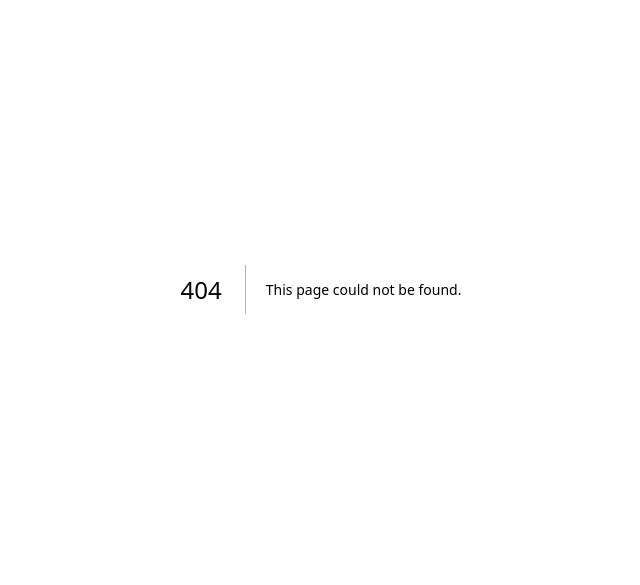
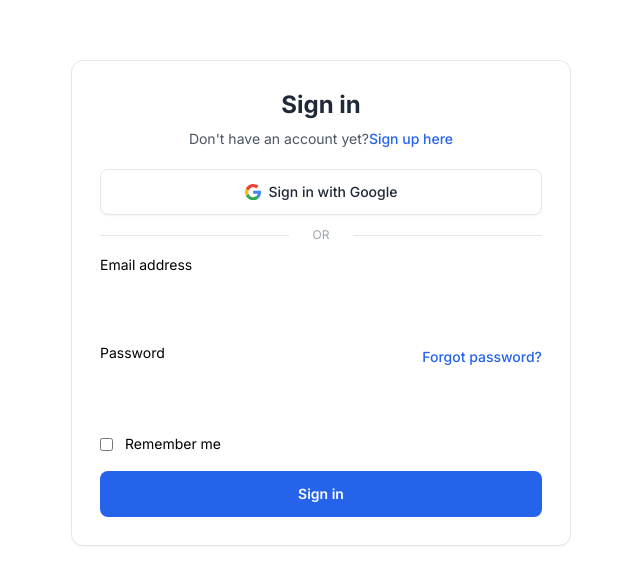
Before and after one commit to sayad-mallllek/ai-app, a Next.js app: page /login in a window 1280 px wide. Before the commit this address had no page. Shown: the part 111-696 px from the top of the page, without its empty margins (319-959 px from the left). Built offline with nearby package versions, Linux system fonts and the light colour scheme; no server answers.

Commit message:
Some supabase auth changes

```diff
--- /dev/null
+++ b/src/app/login/page.tsx
@@ -0,0 +1,160 @@
+import GoogleIcon from "@/components/google-icon";
+import { createClient } from "@/utils/supabase/server";
+
+export default async function Login() {
+  const supabase = createClient();
+  //   await supabase.auth.signInWithPassword({
+  //     email: "",
+  //     password: "",
+  //   });
+
+  return (
+    <div className="flex justify-center items-center min-h-screen bg-white dark:bg-slate-900">
+      <div className="mt-7 max-w-[500px] grow bg-white border border-gray-200 rounded-xl shadow-sm dark:bg-neutral-900 dark:border-neutral-700">
+        <div className="p-4 sm:p-7">
+          <div className="text-center">
+            <h1 className="block text-2xl font-bold text-gray-800 dark:text-white">
+              Sign in
+            </h1>
+            <p className="mt-2 text-sm text-gray-600 dark:text-neutral-400">
+              Don't have an account yet?
+              <a
+                className="text-blue-600 decoration-2 hover:underline font-medium dark:text-blue-500"
+                href="../examples/html/signup.html"
+              >
+                Sign up here
+              </a>
+            </p>
+          </div>
+
+          <div className="mt-5">
+            <button
+              type="button"
+              className="w-full py-3 px-4 inline-flex justify-center items-center gap-x-2 text-sm font-medium rounded-lg border border-gray-200 bg-white text-gray-800 shadow-sm hover:bg-gray-50 disabled:opacity-50 disabled:pointer-events-none dark:bg-neutral-900 dark:border-neutral-700 dark:text-white dark:hover:bg-neutral-800"
+            >
+              <GoogleIcon />
+              Sign in with Google
+            </button>
+
+            <div className="py-3 flex items-center text-xs text-gray-400 uppercase before:flex-1 before:border-t before:border-gray-200 before:me-6 after:flex-1 after:border-t after:border-gray-200 after:ms-6 dark:text-neutral-500 dark:before:border-neutral-600 dark:after:border-neutral-600">
+              Or
+            </div>
+
+            <form>
+              <div className="grid gap-y-4">
+                <div>
+                  <label
+                    htmlFor="email"
+                    className="block text-sm mb-2 dark:text-white"
+                  >
+                    Email address
+                  </label>
+                  <div className="relative">
+                    <input
+                      type="email"
+                      id="email"
+                      name="email"
+                      className="py-3 px-4 block w-full border-gray-200 rounded-lg text-sm focus:border-blue-500 focus:ring-blue-500 disabled:opacity-50 disabled:pointer-events-none dark:bg-neutral-900 dark:border-neutral-700 dark:text-neutral-400 dark:placeholder-neutral-500 dark:focus:ring-neutral-600"
+                      required
+                      aria-describedby="email-error"
+                    />
+                    <div className="hidden absolute inset-y-0 end-0 pointer-events-none pe-3">
+                      <svg
+                        className="size-5 text-red-500"
+                        width="16"
+                        height="16"
+                        fill="currentColor"
+                        viewBox="0 0 16 16"
+                        aria-hidden="true"
+                      >
+                        <path d="M16 8A8 8 0 1 1 0 8a8 8 0 0 1 16 0zM8 4a.905.905 0 0 0-.9.995l.35 3.507a.552.552 0 0 0 1.1 0l.35-3.507A.905.905 0 0 0 8 4zm.002 6a1 1 0 1 0 0 2 1 1 0 0 0 0-2z" />
+                      </svg>
+                    </div>
+                  </div>
+                  <p
+                    className="hidden text-xs text-red-600 mt-2"
+                    id="email-error"
+                  >
+                    Please include a valid email address so we can get back to
+                    you
+                  </p>
+                </div>
+
+                <div>
+                  <div className="flex justify-between items-center">
+                    <label
+                      htmlFor="password"
+                      className="block text-sm mb-2 dark:text-white"
+                    >
+                      Password
+                    </label>
+                    <a
+                      className="text-sm text-blue-600 decoration-2 hover:underline font-medium"
+                      href="../examples/html/recover-account.html"
+                    >
+                      Forgot password?
+                    </a>
+                  </div>
+                  <div className="relative">
+                    <input
+                      type="password"
+                      id="password"
+                      name="password"
+                      className="py-3 px-4 block w-full border-gray-200 rounded-lg text-sm focus:border-blue-500 focus:ring-blue-500 disabled:opacity-50 disabled:pointer-events-none dark:bg-neutral-900 dark:border-neutral-700 dark:text-neutral-400 dark:placeholder-neutral-500 dark:focus:ring-neutral-600"
+                      required
+                      aria-describedby="password-error"
+                    />
+                    <div className="hidden absolute inset-y-0 end-0 pointer-events-none pe-3">
+                      <svg
+                        className="size-5 text-red-500"
+                        width="16"
+                        height="16"
+                        fill="currentColor"
+                        viewBox="0 0 16 16"
+                        aria-hidden="true"
+                      >
+                        <path d="M16 8A8 8 0 1 1 0 8a8 8 0 0 1 16 0zM8 4a.905.905 0 0 0-.9.995l.35 3.507a.552.552 0 0 0 1.1 0l.35-3.507A.905.905 0 0 0 8 4zm.002 6a1 1 0 1 0 0 2 1 1 0 0 0 0-2z" />
+                      </svg>
+                    </div>
+                  </div>
+                  <p
+                    className="hidden text-xs text-red-600 mt-2"
+                    id="password-error"
+                  >
+                    8+ characters required
+                  </p>
+                </div>
+
+                <div className="flex items-center">
+                  <div className="flex">
+                    <input
+                      id="remember-me"
+                      name="remember-me"
+                      type="checkbox"
+                      className="shrink-0 mt-0.5 border-gray-200 rounded text-blue-600 focus:ring-blue-500 dark:bg-neutral-800 dark:border-neutral-700 dark:checked:bg-blue-500 dark:checked:border-blue-500 dark:focus:ring-offset-gray-800"
+                    />
+                  </div>
+                  <div className="ms-3">
+                    <label
+                      htmlFor="remember-me"
+                      className="text-sm dark:text-white"
+                    >
+                      Remember me
+                    </label>
+                  </div>
+                </div>
+
+                <button
+                  type="submit"
+                  className="w-full py-3 px-4 inline-flex justify-center items-center gap-x-2 text-sm font-semibold rounded-lg border border-transparent bg-blue-600 text-white hover:bg-blue-700 disabled:opacity-50 disabled:pointer-events-none"
+                >
+                  Sign in
+                </button>
+              </div>
+            </form>
+          </div>
+        </div>
+      </div>
+    </div>
+  );
+}
--- a/src/app/page.tsx
+++ b/src/app/page.tsx
@@ -6,7 +6,9 @@
 import Message from "@/components/Message/message";
 import SidebarIcon from "@/components/sidebar-icon";
 import Sidebar from "@/components/Sidebar/sidebar";
+import { createClient } from "@/utils/supabase/client";
 import { useCompletion } from "ai/react";
+import { useEffect } from "react";
 
 export default function Completion() {
   const {
@@ -18,6 +20,15 @@
     handleSubmit,
     setInput,
   } = useCompletion();
+
+  const testSupabase = async () => {
+    const supabase = createClient();
+    const { data: notes } = await supabase.from("notes").select();
+  };
+
+  useEffect(() => {
+    testSupabase();
+  }, []);
 
   const formSubmit = async (e: React.FormEvent<HTMLFormElement>) => {
     e.preventDefault();
--- /dev/null
+++ b/src/components/google-icon.tsx
@@ -0,0 +1,33 @@
+import React from "react";
+
+const GoogleIcon = (props: React.SVGProps<SVGSVGElement>) => {
+  return (
+    <svg
+      className="w-4 h-auto"
+      width="46"
+      height="47"
+      viewBox="0 0 46 47"
+      fill="none"
+      {...props}
+    >
+      <path
+        d="M46 24.0287C46 22.09 45.8533 20.68 45.5013 19.2112H23.4694V27.9356H36.4069C36.1429 30.1094 34.7347 33.37 31.5957 35.5731L31.5663 35.8669L38.5191 41.2719L38.9885 41.3306C43.4477 37.2181 46 31.1669 46 24.0287Z"
+        fill="#4285F4"
+      />
+      <path
+        d="M23.4694 47C29.8061 47 35.1161 44.9144 39.0179 41.3012L31.625 35.5437C29.6301 36.9244 26.9898 37.8937 23.4987 37.8937C17.2793 37.8937 12.0281 33.7812 10.1505 28.1412L9.88649 28.1706L2.61097 33.7812L2.52296 34.0456C6.36608 41.7125 14.287 47 23.4694 47Z"
+        fill="#34A853"
+      />
+      <path
+        d="M10.1212 28.1413C9.62245 26.6725 9.32908 25.1156 9.32908 23.5C9.32908 21.8844 9.62245 20.3275 10.0918 18.8588V18.5356L2.75765 12.8369L2.52296 12.9544C0.909439 16.1269 0 19.7106 0 23.5C0 27.2894 0.909439 30.8731 2.49362 34.0456L10.1212 28.1413Z"
+        fill="#FBBC05"
+      />
+      <path
+        d="M23.4694 9.07688C27.8699 9.07688 30.8622 10.9863 32.5344 12.5725L39.1645 6.11C35.0867 2.32063 29.8061 0 23.4694 0C14.287 0 6.36607 5.2875 2.49362 12.9544L10.0918 18.8588C11.9987 13.1894 17.25 9.07688 23.4694 9.07688Z"
+        fill="#EB4335"
+      />
+    </svg>
+  );
+};
+
+export default GoogleIcon;
--- a/src/components/sidebar-icon.tsx
+++ b/src/components/sidebar-icon.tsx
@@ -30,8 +30,8 @@
     >
       <path
         opacity="0.5"
-        fill-rule="evenodd"
-        clip-rule="evenodd"
+        fillRule="evenodd"
+        clipRule="evenodd"
         d="M3.17157 4.1716C2 5.34318 2 7.2288 2 11V13C2 16.7713 2 18.6569 3.17157 19.8285C4.34315 21 6.22876 21 10 21H14C14.0843 21 14.9176 21.0001 15 21.0001L15 3.00006C14.9176 3.00005 14.0843 3.00003 14 3.00003H10C6.22876 3.00003 4.34315 3.00003 3.17157 4.1716Z"
         fill={props.fill || "#1C274C"}
       />
```
